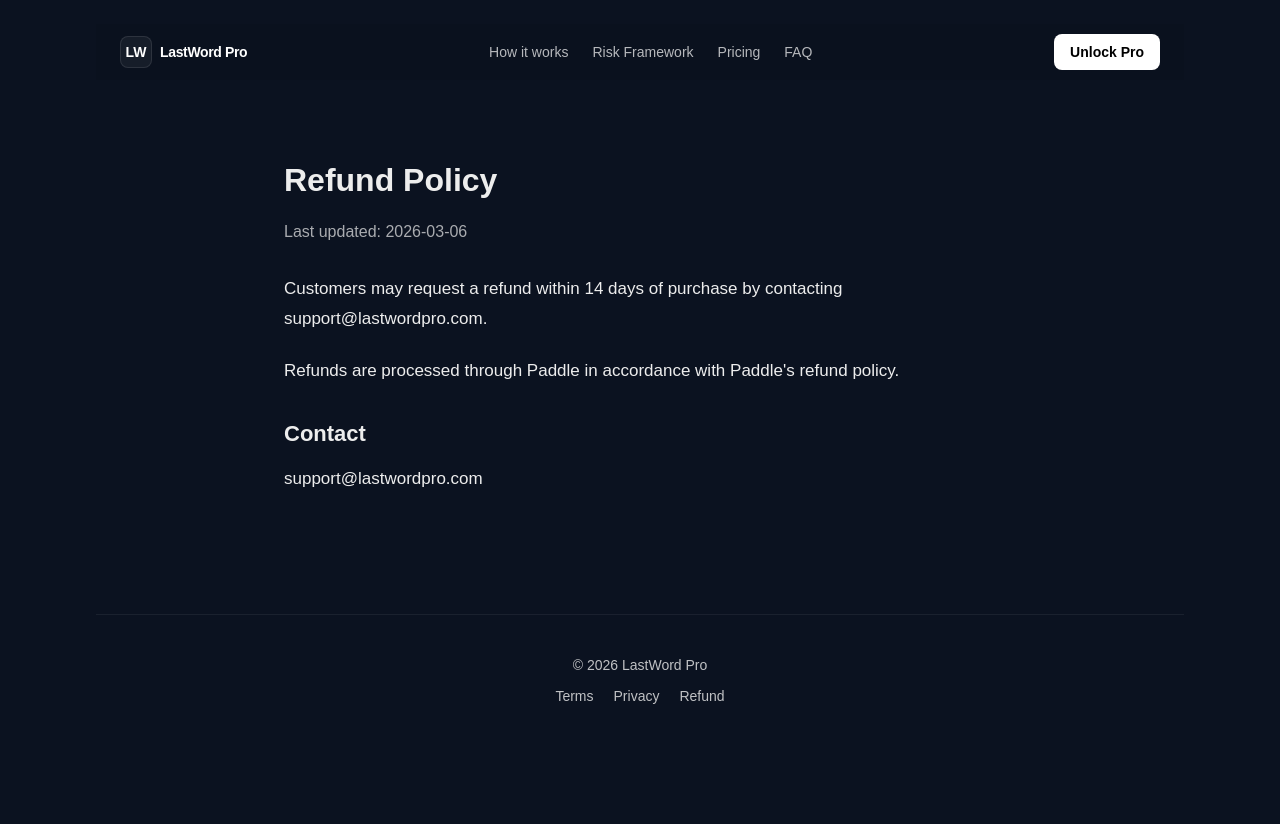
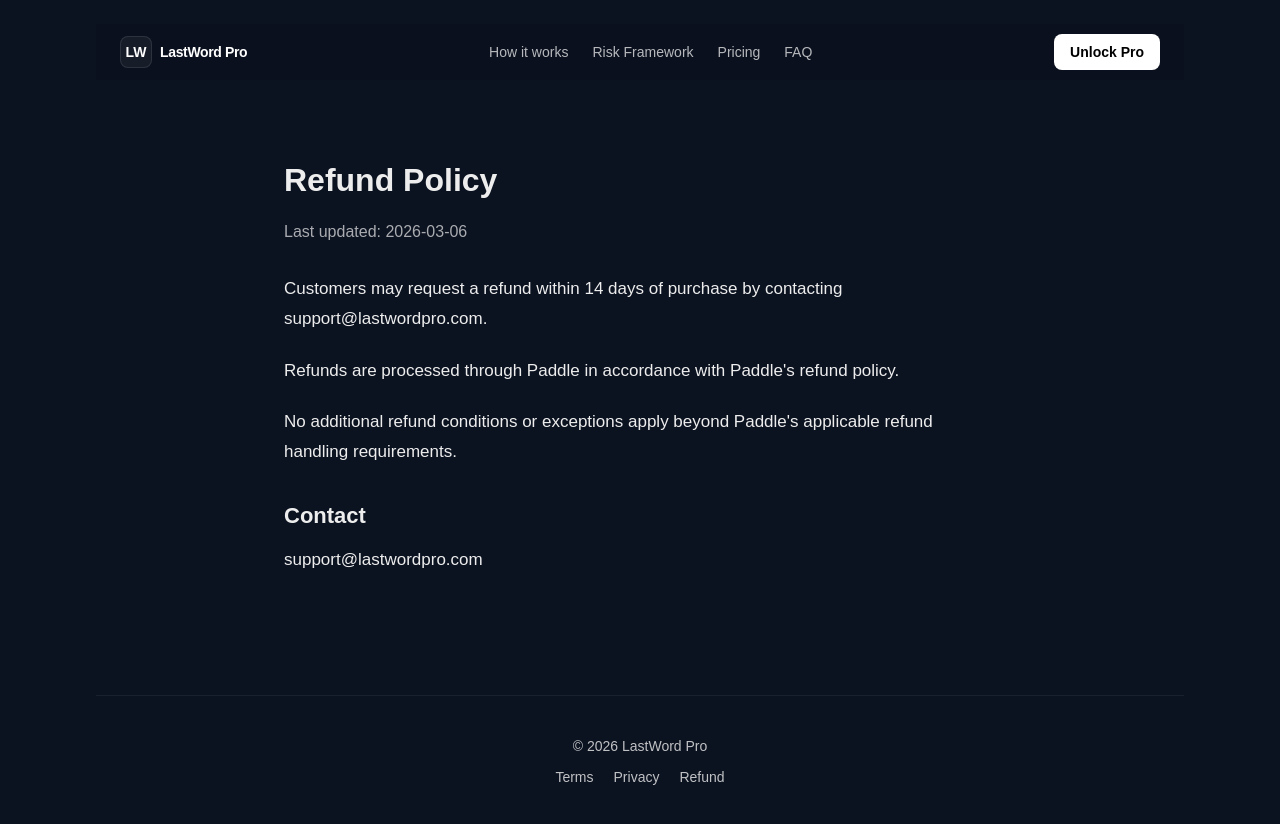
Before and after one commit to sahinserbetcii-cmd/lastword-pro, a Next.js app: page /refund in a window 1280 px wide. Shown: the top 824 px of the page. Before the commit the page ends 800 px from the top, so only its background shows below. Built offline with nearby package versions, Linux system fonts and the light colour scheme.

Commit message:
Update Paddle compliance legal pages

```diff
--- a/app/refund/page.tsx
+++ b/app/refund/page.tsx
@@ -24,7 +24,9 @@
       <p style={{ marginBottom: 22, fontSize: 17 }}>
         Refunds are processed through Paddle in accordance with Paddle&apos;s refund policy.
       </p>
-
+<p style={{ marginBottom: 22, fontSize: 17 }}>
+No additional refund conditions or exceptions apply beyond Paddle's applicable refund handling requirements.
+</p>
       <h2 style={{ fontSize: 22, fontWeight: 600, marginTop: 30, marginBottom: 10 }}>
         Contact
       </h2>
--- a/app/terms/page.tsx
+++ b/app/terms/page.tsx
@@ -29,7 +29,8 @@
         <br />
         Trading Name: LastWord Pro
       </p>
-
+<br />
+This service is operated by Sahin Serbetci.
       <h2 style={{ fontSize: 22, fontWeight: 600, marginTop: 30, marginBottom: 10 }}>
         Nature of the Product
       </h2>
```
